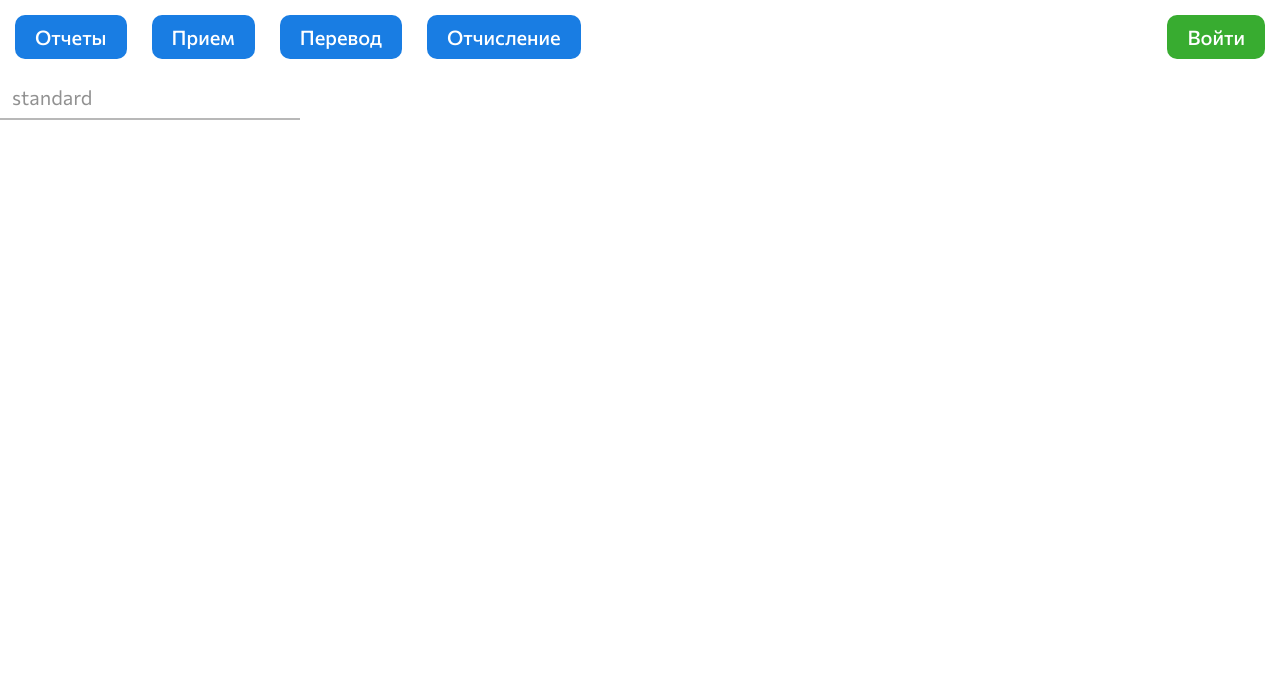
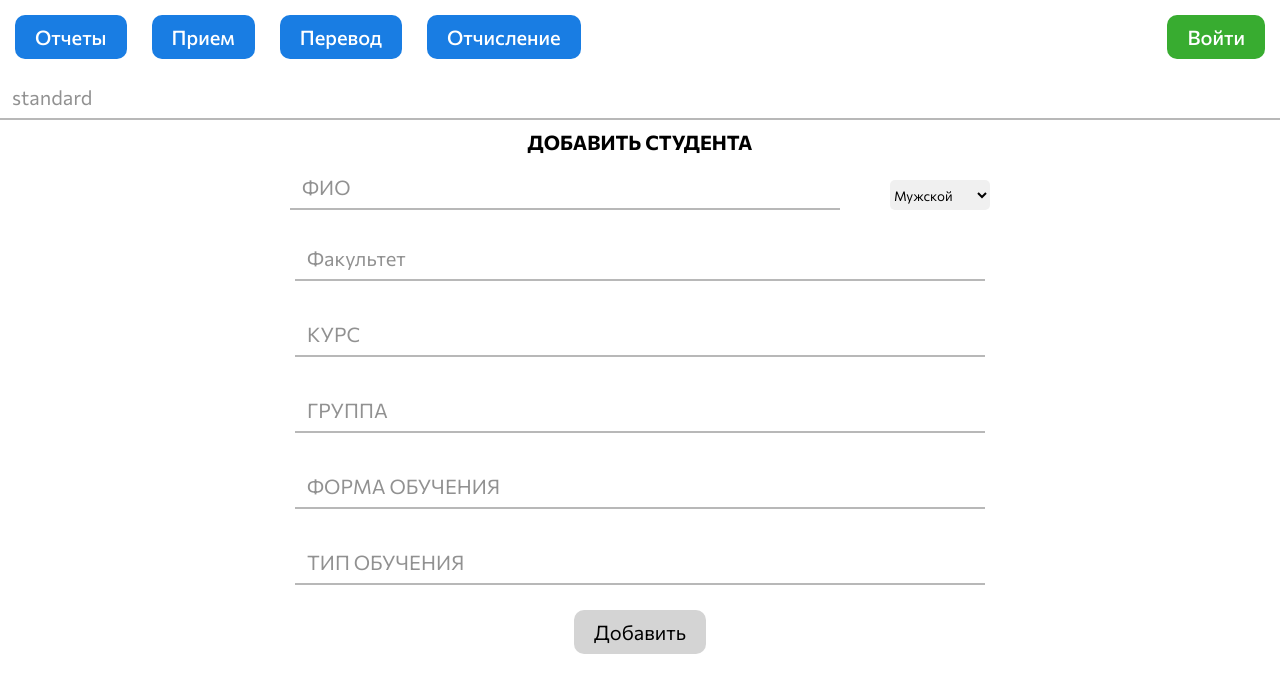
Before and after one commit to Yanarkaev/students-db, a React (Create React App) app: page / in a window 1280 px wide. Shown: the top 692 px of the page. Built offline with nearby package versions, Linux system fonts and the light colour scheme.

Commit message:
Сделал много чего, чтоуже и не помню что игде

```diff
--- a/src/App.jsx
+++ b/src/App.jsx
@@ -1,11 +1,18 @@
 import { Header } from "./components";
 import { Input } from "./components/iu";
+import AddStudent from "./features/students/add-student/AddStudent";
+
+import { useStudents } from "./shared/hooks/useStudents";
 
 function App() {
+  const [students, loading, error] = useStudents();
+
+  console.log(students, loading, error);
   return (
     <div className="App">
       <Header />
       <Input placeholder="standard" variant="standard" />
+      <AddStudent />
     </div>
   );
 }
--- /dev/null
+++ b/src/app/store.js
@@ -0,0 +1,8 @@
+import { configureStore } from "@reduxjs/toolkit";
+import studentsReducer from "../features/students/studentsSlice";
+
+export default configureStore({
+  reducer: {
+    students: studentsReducer,
+  },
+});
--- a/src/components/iu/Button/Button.jsx
+++ b/src/components/iu/Button/Button.jsx
@@ -5,9 +5,15 @@ export const Button = ({
   className = "",
   variant = "categories",
   children,
+  onClick,
+  disabled,
 }) => {
   return (
-    <button className={`${styles.Button} ${styles[variant]} ${className}`}>
+    <button
+      onClick={onClick}
+      className={`${styles.Button} ${styles[variant]} ${className}`}
+      disabled={disabled}
+    >
       {children}
     </button>
   );
--- a/src/components/iu/Button/Button.module.scss
+++ b/src/components/iu/Button/Button.module.scss
@@ -5,7 +5,17 @@
   cursor: pointer;
   padding: 10px 20px;
   font-size: 20px;
-//   font-weight: 800;
+
+  &:disabled {
+    background-color: rgb(212, 212, 212);
+    color: #000;
+    cursor: no-drop;
+
+    &:hover {
+      background-color: rgb(212, 212, 212);
+      color: #000;
+    }
+  }
 }
 .categories {
   background: #197de3;
--- a/src/components/iu/Input/Input.jsx
+++ b/src/components/iu/Input/Input.jsx
@@ -8,17 +8,19 @@ export const Input = ({
   variant = "standard",
   className,
   onChange,
+  name,
 }) => {
   const [focus, setFocus] = useState(false);
   return (
     <div className={styles.InputWrapper}>
       <input
         type={type}
-        className={`${styles.Input} ${styles[variant]} ${className}`}
+        className={`${styles.Input} ${className} ${styles[variant]} `}
         onFocus={() => setFocus(true)}
         onBlur={() => setFocus(false)}
         value={value}
         onChange={onChange}
+        name={name}
       />
       <span
         className={`${styles.placeholder} ${
--- a/src/components/iu/Input/Input.module.scss
+++ b/src/components/iu/Input/Input.module.scss
@@ -1,6 +1,6 @@
 .InputWrapper {
   position: relative;
-  width: fit-content;
+  // width: fit-content;
 
   .Input {
     font-size: 20px;
@@ -9,7 +9,7 @@
     outline: none;
     transition: 0.2s;
     border: 0;
-    width: 300px;
+    width: 100%;
   }
 
   .outlined {
--- /dev/null
+++ b/src/features/students/add-student/AddStudent.jsx
@@ -0,0 +1,104 @@
+import React, { useState } from "react";
+import styles from "./AddStudent.module.scss";
+import { Button, Input } from "../../../components/iu";
+import { useDispatch } from "react-redux";
+import { addStudents } from "../studentsSlice";
+function AddStudent() {
+  const [data, setData] = useState({
+    fullname: "",
+    gender: "Мужской",
+    faculty: "",
+    course: "",
+    group: "",
+    educationForm: "",
+    educationType: "",
+  });
+
+  const dataChecker = !!Object.values(data).filter((el) => el.trim() === "")
+    .length;
+
+  const handleData = (e) => {
+    setData({ ...data, [e.target.name]: e.target.value });
+  };
+  const dispatch = useDispatch();
+
+  const handleClick = () => {
+    dispatch(addStudents(data));
+  };
+
+  const handleSelect = (e) => {
+    setData({ ...data, [e.target.name]: e.target.value });
+  };
+
+  return (
+    <div className={styles.container}>
+      <h1>Добавить студента</h1>
+      <div className={styles.fullnameContainer}>
+        <Input
+          value={data.fullname}
+          onChange={handleData}
+          className={styles.fullname}
+          name="fullname"
+          placeholder="ФИО"
+        />
+        <select
+          value={data.gener}
+          onChange={handleSelect}
+          className={styles.select}
+          name="gender"
+        >
+          <option selected value="Мужской">
+            Мужской
+          </option>
+          <option value="Женский">Женский</option>
+        </select>
+      </div>
+
+      <div className={styles.inputGroups}>
+        <Input
+          value={data.faculty}
+          name="faculty"
+          onChange={handleData}
+          placeholder="Факультет"
+        />
+      </div>
+      <div className={styles.inputGroups}>
+        <Input
+          value={data.course}
+          name="course"
+          onChange={handleData}
+          placeholder="КУРС"
+        />
+      </div>
+      <div className={styles.inputGroups}>
+        <Input
+          value={data.group}
+          name="group"
+          onChange={handleData}
+          placeholder="ГРУППА"
+        />
+      </div>
+      <div className={styles.inputGroups}>
+        <Input
+          value={data.educationForm}
+          name="educationForm"
+          onChange={handleData}
+          placeholder="ФОРМА ОБУЧЕНИЯ"
+        />
+      </div>
+      <div className={styles.inputGroups}>
+        <Input
+          value={data.educationType}
+          name="educationType"
+          onChange={handleData}
+          placeholder="ТИП ОБУЧЕНИЯ"
+        />
+      </div>
+      <Button disabled={dataChecker} onClick={handleClick} variant="categories">
+        Добавить
+      </Button>
+    </div>
+  );
+}
+
+export default AddStudent;
--- /dev/null
+++ b/src/features/students/add-student/AddStudent.module.scss
@@ -0,0 +1,29 @@
+.container {
+  max-width: 700px;
+  text-align: center;
+  margin: 0 auto;
+  h1 {
+    font-size: 20px;
+    padding: 10px 0;
+    text-transform: uppercase;
+  }
+  .fullnameContainer {
+    display: flex;
+    justify-content: space-between;
+    align-items: end;
+    .fullname {
+      width: 550px;
+    }
+    .select {
+      width: 100px;
+      height: 30px;
+      border-radius: 5px;
+      background-color: rgb(240, 240, 240);
+      border: none;
+    }
+  }
+  .inputGroups {
+    margin: 20px auto;
+    padding: 5px;
+  }
+}
--- /dev/null
+++ b/src/features/students/studentsSlice.js
@@ -0,0 +1,70 @@
+import { createAsyncThunk, createSlice } from "@reduxjs/toolkit";
+
+const initialState = {
+  students: [],
+  loading: false,
+  error: null,
+};
+
+export const fetchStudents = createAsyncThunk(
+  "students/fetchPosts",
+  async (_, thunkAPI) => {
+    try {
+      const response = await fetch("http://localhost:3001/");
+      return response.json();
+    } catch (error) {
+      return thunkAPI.rejectWithValue(error);
+    }
+  }
+);
+export const addStudents = createAsyncThunk(
+  "students/addStudents",
+  async (studentData, thunkAPI) => {
+    try {
+      const response = await fetch("http://localhost:3001/students/", {
+        method: "POST",
+        headers: { "Content-Type": "application/json" },
+        body: JSON.stringify(studentData),
+      });
+      return response.json();
+    } catch (error) {
+      return thunkAPI.rejectWithValue(error);
+    }
+  }
+);
+const studentsSlice = createSlice({
+  name: "posts",
+  initialState,
+  reducers: {},
+  extraReducers(builder) {
+    builder
+      .addCase(fetchStudents.pending, (state, action) => {
+        state.loading = true;
+      })
+      .addCase(fetchStudents.fulfilled, (state, action) => {
+        state.loading = false;
+        state.students = state.students.concat(action.payload);
+      })
+      .addCase(fetchStudents.rejected, (state, action) => {
+        state.loading = false;
+        state.error = action.error.message;
+      })
+      .addCase(addStudents.pending, (state, action) => {
+        state.loading = true;
+      })
+      .addCase(addStudents.fulfilled, (state, action) => {
+        state.loading = false;
+        state.students = state.students.concat(action.payload);
+      })
+      .addCase(addStudents.rejected, (state, action) => {
+        state.loading = false;
+        state.error = action.error.message;
+      });
+  },
+});
+
+export default studentsSlice.reducer;
+
+export const selectAllstudents = (state) => state.students.students;
+export const getError = (state) => state.students.error;
+export const getLoading = (state) => state.students.loading;
--- a/src/index.js
+++ b/src/index.js
@@ -1,14 +1,18 @@
 import React from "react";
 import ReactDOM from "react-dom/client";
+import { Provider } from "react-redux";
 import { BrowserRouter } from "react-router-dom";
+import store from "./app/store";
 import App from "./App";
-import "./global.css"
+import "./global.css";
 
 const root = ReactDOM.createRoot(document.getElementById("root"));
 root.render(
   <React.StrictMode>
     <BrowserRouter>
-      <App />
+      <Provider store={store}>
+        <App />
+      </Provider>
     </BrowserRouter>
   </React.StrictMode>
 );
--- /dev/null
+++ b/src/shared/hooks/useStudents.js
@@ -0,0 +1,22 @@
+import { useEffect } from "react";
+import { useDispatch, useSelector } from "react-redux";
+import {
+  fetchStudents,
+  selectAllstudents,
+  getError,
+  getLoading,
+} from "../../features/students/studentsSlice";
+
+export const useStudents = () => {
+  const dispatch = useDispatch();
+
+  useEffect(() => {
+    dispatch(fetchStudents());
+  }, [dispatch]);
+
+  const students = useSelector(selectAllstudents);
+  const loading = useSelector(getLoading);
+  const error = useSelector(getError);
+
+  return [students, loading, error];
+};
```
